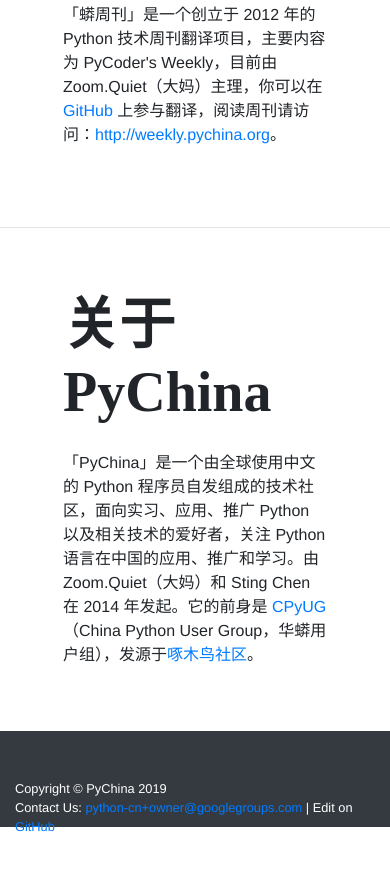
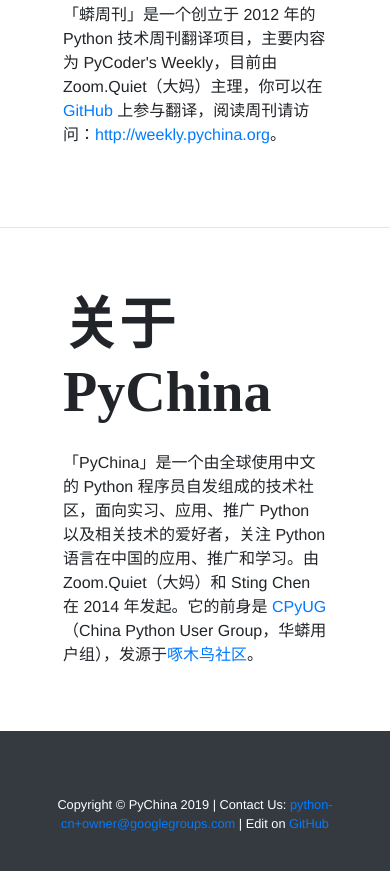
Before and after one commit to PyChina/PyChina.github.io, a plain HTML site: page index.html in a window 390 px wide. Shown: the part 3636-4507 px from the top of the page. Before the commit the page ends 4472 px from the top, so only its background shows below. Drawn offline with Linux system fonts and the light colour scheme.

Commit message:
Fix footer on mobile

```diff
--- a/index.html
+++ b/index.html
@@ -139,7 +139,9 @@
       </div>
     </div>
   </section>
+
   <hr>
+
   <section id="about">
     <div class="container">
       <div class="row align-items-center">
@@ -156,7 +158,6 @@
   <!-- Footer -->
   <footer class="py-5 bg-dark">
     <div class="container">
-
       <script src="https://utteranc.es/client.js"
               repo="PyChina/comments"
               issue-term="url"
@@ -165,9 +166,7 @@
               crossorigin="anonymous"
               async>
       </script>
-
-      <p class="m-0 float-left text-white small">Copyright &copy; PyChina 2019 </p>
-      <p class="m-0 float-right text-white small">Contact Us: <a href="mailto:python-cn+owner@googlegroups.com">python-cn+owner@googlegroups.com</a> | Edit on <a href="https://github.com/PyChina/PyChina.github.io">GitHub</a></p>
+      <p class="m-0 text-center text-white small mt-3">Copyright &copy; PyChina 2019 | Contact Us: <a href="mailto:python-cn+owner@googlegroups.com">python-cn+owner@googlegroups.com</a> | Edit on <a href="https://github.com/PyChina/PyChina.github.io">GitHub</a></p>
     </div>
     <!-- /.container -->
   </footer>
```
Lines whose indentation alone changed are shown as unchanged.
